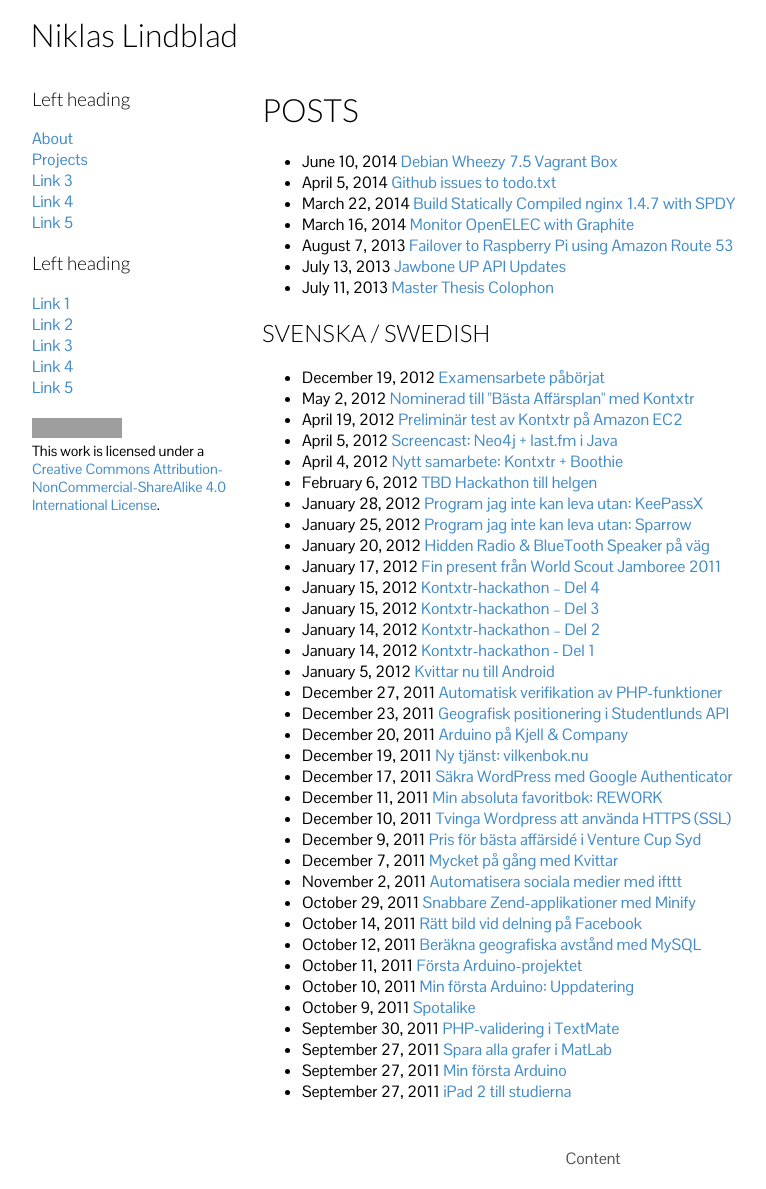
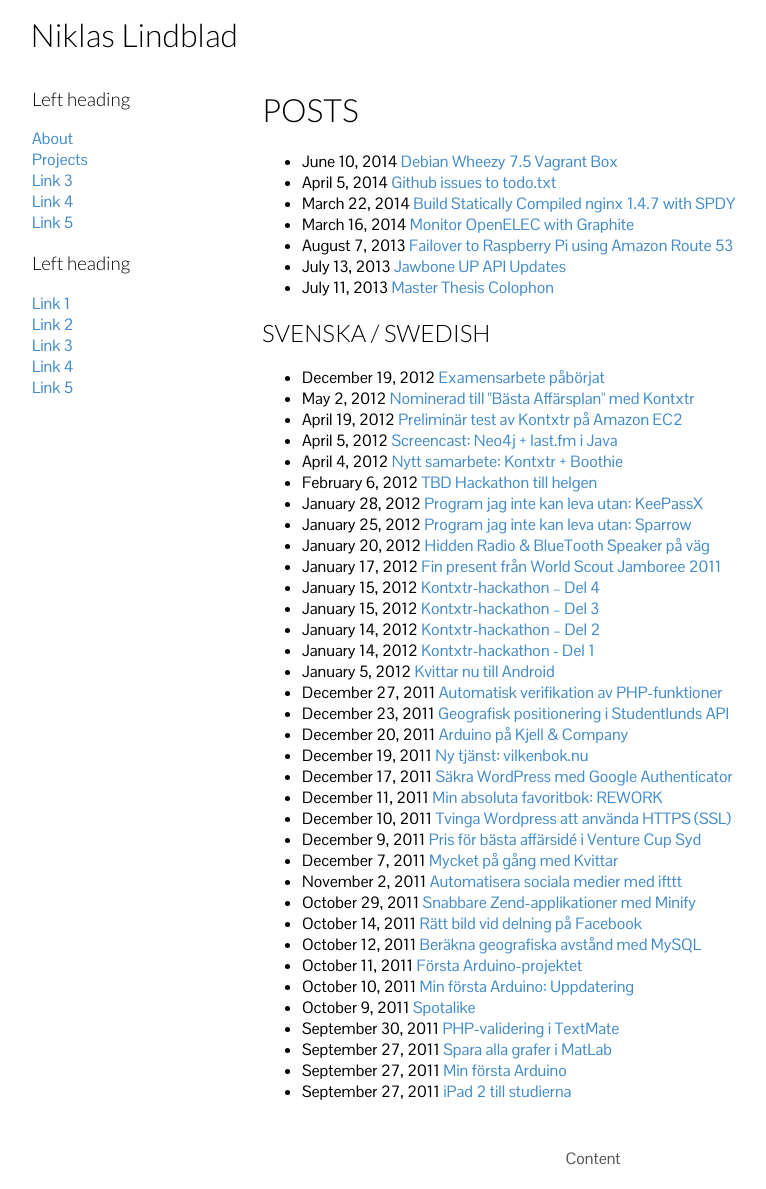
Before and after one commit to niklasvincent/nlindblad.github.io, a Jekyll site: the page built from index.html, in a window 1280 px wide. Shown: the whole page, without its empty margins (47-813 px from the left). Built offline with Jekyll 4.4.1, drawn with Linux system fonts in a browser that asks for light colours; nearby versions of some CDN libraries; Markdown is read by kramdown in place of the engine named in the settings; grey boxes are pictures that could not be loaded.

Commit message:
Remove license from sidebar

```diff
--- a/_layouts/layout.html
+++ b/_layouts/layout.html
@@ -64,9 +64,6 @@
                         <li><a href="#">Link 4</a></li>
                         <li><a href="#">Link 5</a></li>
                     </ul>
-                    <div class="nav__license">
-                        <a rel="license" href="http://creativecommons.org/licenses/by-nc-sa/4.0/"><img alt="Creative Commons License" style="border-width:0" src="https://i.creativecommons.org/l/by-nc-sa/4.0/88x31.png" /></a><br />This work is licensed under a <a rel="license" href="http://creativecommons.org/licenses/by-nc-sa/4.0/">Creative Commons Attribution-NonCommercial-ShareAlike 4.0 International License</a>.
-                    </div>
                 </div>
             </nav>
 
--- a/css/main.css
+++ b/css/main.css
@@ -88,8 +88,3 @@
 .post__date {
 
 }
-
-.nav__license {
-    margin-top: 20px;
-    font-size: 0.9em;
-}
```
